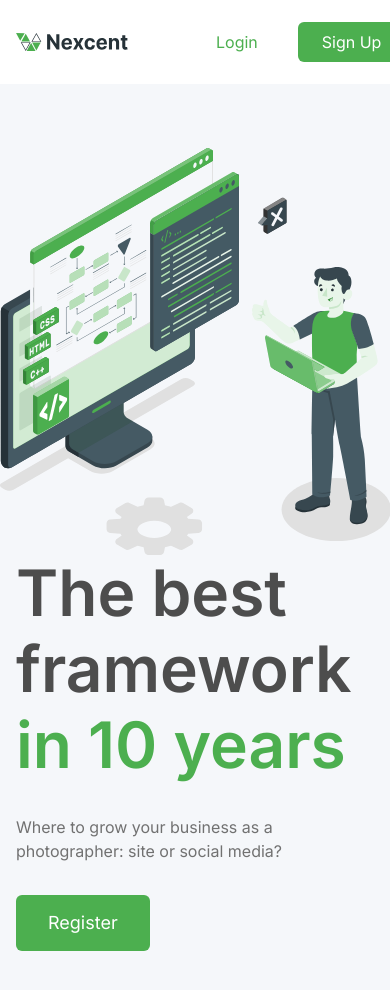
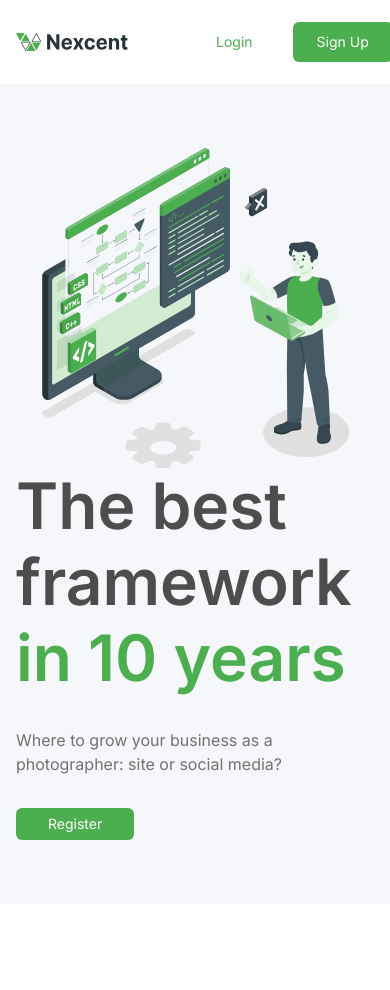
Before and after one commit to alexsandersouzafr/animated-landing-page, a Next.js app: page / in a window 390 px wide. Shown: the top 990 px of the page. After the commit the page ends 904 px from the top, so only its background shows below. Built offline with nearby package versions, Linux system fonts and the light colour scheme.

Commit message:
ref: responsiveness

```diff
--- a/components/hero-illustration.tsx
+++ b/components/hero-illustration.tsx
@@ -43,6 +43,7 @@ export default function HeroIllustration() {
       fill="none"
       xmlns="http://www.w3.org/2000/svg"
       ref={scope}
+      className="h-80 md:h-[407px]"
     >
       <path
         d="M336.293 393.032C366.507 393.032 391 378.894 391 361.454C391 344.015 366.507 329.877 336.293 329.877C306.079 329.877 281.586 344.015 281.586 361.454C281.586 378.894 306.079 393.032 336.293 393.032Z"
--- a/components/hero.tsx
+++ b/components/hero.tsx
@@ -26,7 +26,7 @@ export default function Hero() {
   );
   return (
     <div className="hero bg-silver" ref={scope}>
-      <section className="container flex flex-col-reverse items-center justify-center bg-silver px-4 py-16 md:grid md:h-[600px] md:grid-cols-12">
+      <section className="gap:8 container flex flex-col-reverse items-center justify-center bg-silver px-4 py-16 md:grid md:h-[600px] md:grid-cols-12 md:gap-0">
         <div className="col-span-8 flex flex-col gap-8">
           <h1 className="text text-d_grey">
             The best framework <br />
@@ -39,7 +39,7 @@ export default function Hero() {
             <Button>Register</Button>
           </span>
         </div>
-        <div className="illustration shrink">
+        <div className="illustration">
           <HeroIllustration />
         </div>
       </section>
--- a/components/ui/button.tsx
+++ b/components/ui/button.tsx
@@ -13,8 +13,8 @@ const buttonVariants = cva(
         tertiary: "bg-transparent text-primary hover:bg-silver active:bg-tint5",
       },
       size: {
-        default: "h-[56px] px-8 py-2 text-lg ",
-        md: "h-[48px] px-6 text-base ",
+        default: "md:h-[56px] h-[32px] px-8 py-2 text-sm md:text-lg ",
+        md: "md:h-[48px] h-[32px] px-6 md:text-base text-sm ",
         sm: "h-[32px] px-8 text-sm",
         icon: "h-10 w-10",
       },
```
